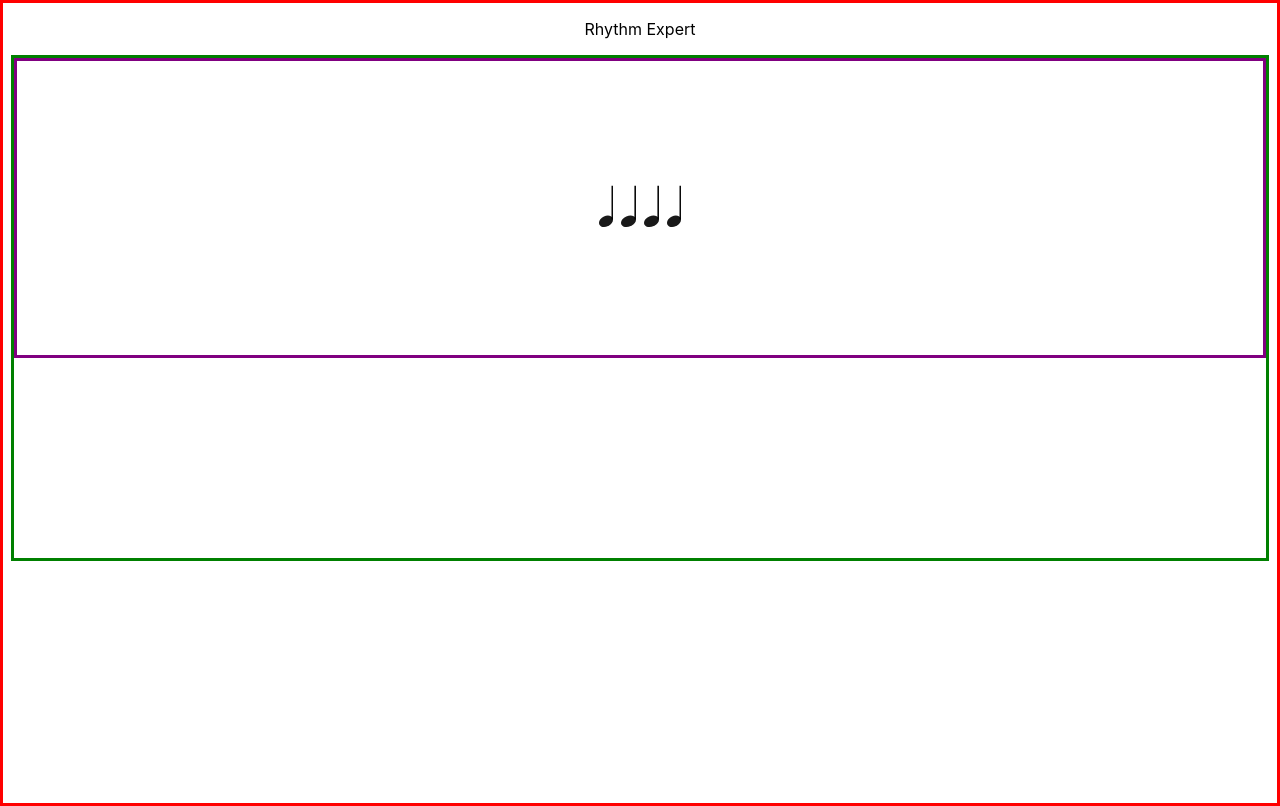
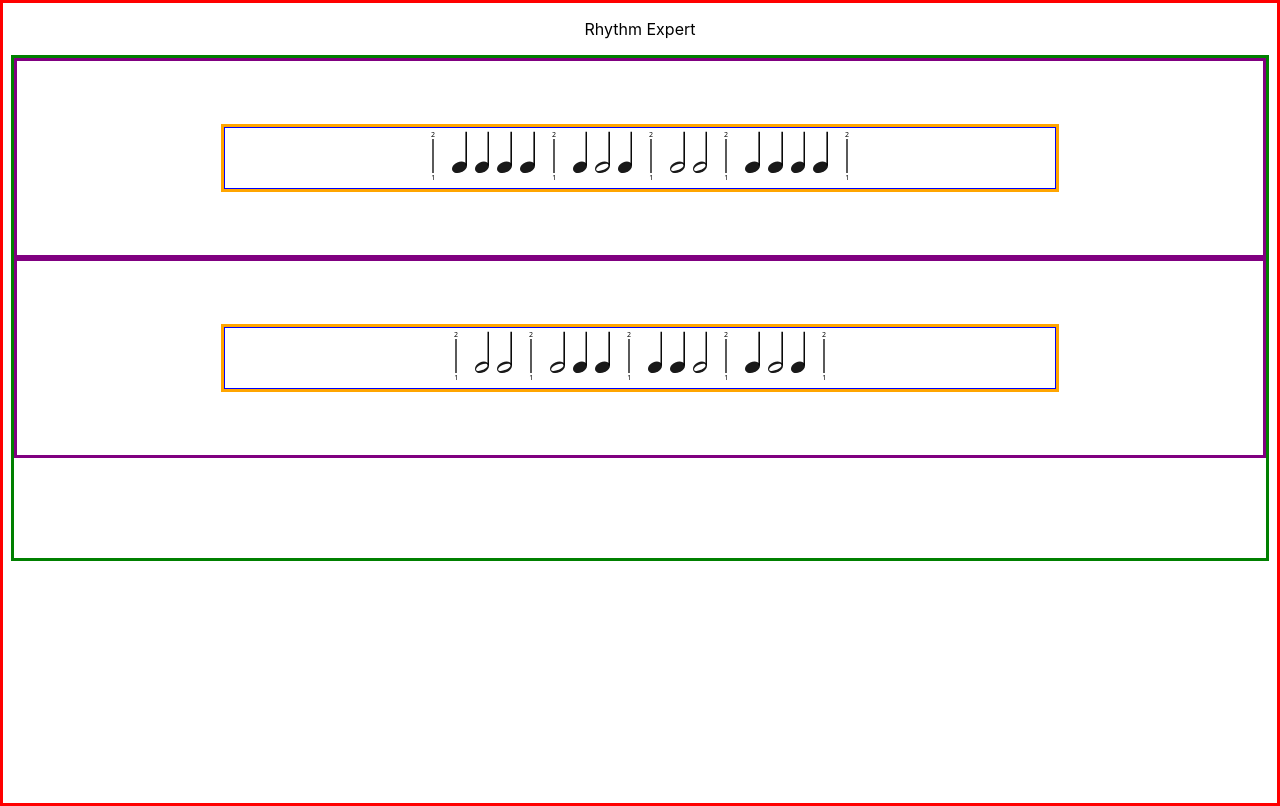
Before and after one commit to armoured/rhythm-expert, a React (Create React App) app: page / in a window 1280 px wide. Built offline with nearby package versions, Linux system fonts and the light colour scheme.

Commit message:
Display quarter note and half note

```diff
--- a/src/components/App.tsx
+++ b/src/components/App.tsx
@@ -5,12 +5,23 @@ import Sheet from "./Sheet";
 
 import '../styles/App.css';
 
+const notes = [
+  [
+    ['qn', 'qn', 'qn', 'qn'], ['qn', 'hn', 'qn'], ['hn', 'hn'], ['qn', 'qn', 'qn', 'qn']
+  ],
+  [
+    ['hn', 'hn'], ['hn', 'qn', 'qn'], ['qn', 'qn', 'hn'], ['qn', 'hn', 'qn']
+  ],
+  // [
+  //   ['qn', 'qn', 'qn', 'qn'], ['qn', 'hn', 'qn'], ['qn', 'qn', 'qn', 'qn'], ['hn', 'hn']
+  // ]
+]
 
 function App() {
   return (
     <Box minHeight="100vh" className="App">
       <p>Rhythm Expert</p>
-      <Sheet />
+      <Sheet notes={notes} />
     </Box>
   );
 }
--- /dev/null
+++ b/src/components/Measure.tsx
@@ -0,0 +1,49 @@
+import React from 'react';
+import Grid from '@material-ui/core/Grid';
+
+import quarternote from '../img/notes/quarter-note-15x42.svg';
+import halfnote from '../img/notes/half-note-15x42.svg';
+
+import verticalbar from '../img/notes/vertical-bar-30x50.svg';
+
+export type MeasureProps = {
+    measure: string[];
+    rowId: number;
+    measureId: number;
+};
+
+const noteMappings = {
+    'qn': {
+        'img': quarternote,
+        'alt': 'quarter note'
+    },
+    'hn': {
+        'img': halfnote,
+        'alt': 'half note'
+    }
+}
+
+const Measure = ({measure, rowId, measureId}: MeasureProps) => {
+
+    return (
+        <>
+            {measureId === 0 &&
+            <Grid item style={{"paddingRight": "0px", "paddingLeft": "0px"}}>
+                <img src={verticalbar} alt="vertical bar"></img>
+            </Grid>}
+            {measure.map((note, idx) => {
+                return (
+                    <Grid item key={`${rowId}-${measureId}-${idx}`}>
+                        <img src={noteMappings[note].img} alt={noteMappings[note].alt}></img>
+                    </Grid>
+                );
+            })}
+            <Grid item style={{"paddingRight": "0px", "paddingLeft": "0px"}}>
+                <img src={verticalbar} alt="vertical bar"></img>
+            </Grid>
+        </>
+    );
+
+}
+
+export default Measure;
--- a/src/components/Sheet.tsx
+++ b/src/components/Sheet.tsx
@@ -1,43 +1,22 @@
 import React from 'react';
 import Box from '@material-ui/core/Box';
-import Grid from '@material-ui/core/Grid';
-
-
-import quarternote from '../img/notes/quarter-note-15x42.svg';
-import halfnote from '../img/notes/half-note-15x42.svg';
+import SheetRow from './SheetRow';
 
 export type SheetProps = {
-
+   notes: string[][][];
 }
 
-const Sheet = (props: SheetProps) => {
+const Sheet = ({notes}: SheetProps) => {
+
+    console.log("got notes", notes);
+
+    console.log("len", notes.length);
 
     return (
         <Box height="500px" style={{"borderStyle": "solid", "borderColor": "green"}} m={1}>
-            <Grid
-                container
-                direction="row"
-                justify="center"
-                alignItems="center"
-                style={{"borderStyle": "solid", "borderColor": "purple", "height": "300px"}}
-            >
-                <Grid item xs={12}>
-                    <Grid container justify="center" spacing={1}>
-                        <Grid item>
-                            <img src={quarternote} alt="quarter note"></img>
-                        </Grid>
-                        <Grid item>
-                            <img src={quarternote} alt="quarter note"></img>
-                        </Grid>
-                        <Grid item>
-                            <img src={quarternote} alt="quarter note"></img>
-                        </Grid>
-                        <Grid item>
-                            <img src={quarternote} alt="quarter note"></img>
-                        </Grid>
-                    </Grid>
-                </Grid>
-            </Grid>
+            {notes.map((notesRow, idx) => {
+                return <SheetRow notesRow={notesRow} rowId={idx} key={idx} />
+            })}
         </Box>
     )
 }
--- /dev/null
+++ b/src/components/SheetRow.tsx
@@ -0,0 +1,33 @@
+import React from 'react';
+import Grid from '@material-ui/core/Grid';
+
+import Measure from './Measure';
+
+export type SheetRowProps = {
+    notesRow: string[][];
+    rowId: number;
+};
+
+const SheetRow = ({notesRow, rowId}: SheetRowProps) => {
+
+    return (
+        <Grid
+                container
+                direction="row"
+                justify="center"
+                alignItems="center"
+                style={{"borderStyle": "solid", "borderColor": "purple", "height": "200px"}}
+        >
+            <Grid xs={8} style={{"borderStyle": "solid", "borderColor": "blue"}}>
+                <Grid container spacing={1} justify="center" style={{"borderStyle": "solid", "borderColor": "orange"}}>
+
+                    {notesRow.map((measure, idx) => {
+                        return <Measure measure={measure} rowId={rowId} measureId={idx} key={`${rowId}-${idx}`} />
+                    })}
+                </Grid>
+            </Grid>
+        </Grid>
+    );
+}
+
+export default SheetRow;
```
Also changed, not shown: src/img/notes/vertical-bar-30x50.svg (added).
